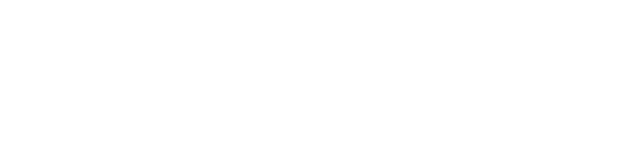
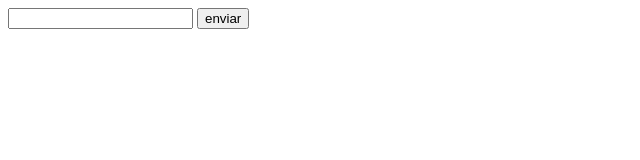
Before and after one commit to cawilff/learningGit, a plain HTML site: page index.html in a window 1280 px wide. Shown: the whole page, without its empty margins (0-640 px from the left). Drawn offline with Linux system fonts and the light colour scheme.

Commit message:
se agrega formulario

```diff
--- a/index.html
+++ b/index.html
@@ -7,6 +7,9 @@
     <title>TITULO PRINCIPAL</title>
 </head>
 <body>
-
+    <form action="#" method="get">
+        <input type="text" name="firstName" id="firstName">
+        <input type="button" value="enviar">
+    </form>
 </body>
 </html>
```
